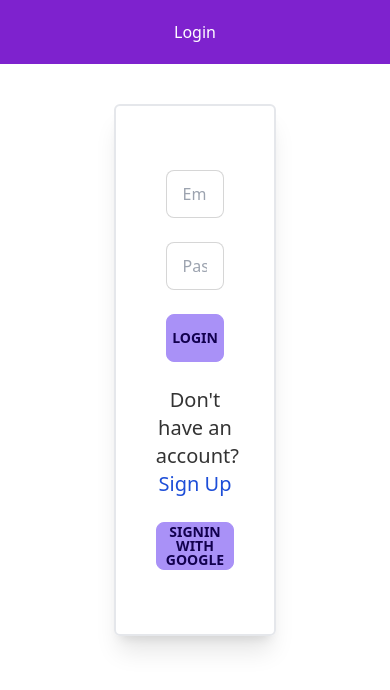
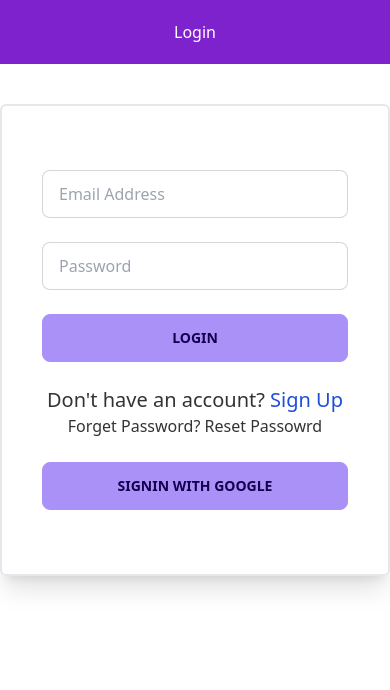
Before and after one commit to bishwajit70/exam-to-do-app, a React (Create React App) app: page /login in a window 390 px wide. Shown: the top 690 px of the page. Built offline with nearby package versions, Linux system fonts and the light colour scheme; no server answers.

Commit message:
responsive done

```diff
--- a/src/components/AddTask.js
+++ b/src/components/AddTask.js
@@ -25,8 +25,8 @@ const AddTask = () => {
     }
 
     return (
-        <div className='w-5/12 border-2 rounded-md shadow-xl p-10 mt-10  mx-auto'>
-            <form onSubmit={handleAddTask} className='mt-6 mx-auto w-9/12'>
+        <div className='lg:w-8/12 border-2 rounded-md shadow-xl p-10 mt-10  mx-auto'>
+            <form onSubmit={handleAddTask} className='mt-6 mx-auto lg:w-full xl:w-9/12'>
                 <input type="text" name='task' placeholder="Task Name" className="input input-bordered w-full " />
                 <input type="text" name='description' placeholder="Description" className="mt-6 input input-bordered w-full " />
                 <button type='submit' className="btn w-full uppercase mt-6 btn-primary" >Add Task</button>
--- a/src/components/Home.js
+++ b/src/components/Home.js
@@ -35,7 +35,7 @@ const Home = () => {
 
 
     return (
-        <div>
+        <div className='rounded-xl grid grid-cols-1 shadow-md mt-10 md:w-11/12 lg:w-11/12 xl:w-11/12 mx-auto p-3 bg-purple-200'>
             {
                 tasks.map(task => <SingleTask
                     key={task._id}
--- a/src/components/Loading.js
+++ b/src/components/Loading.js
@@ -2,10 +2,12 @@ import React from 'react';
 
 const Loading = () => {
     return (
-        <div>
-            <p>Loading........</p>
+        <div className="h-screen flex items-center justify-center space-x-2 animate-bounce">
+            <div className="w-8 h-8 bg-blue-400 rounded-full"></div>
+            <div className="w-8 h-8 bg-green-400 rounded-full"></div>
+            <div className="w-8 h-8 bg-black rounded-full"></div>
         </div>
     );
 };
 
-export default Loading;<p>Loading........</p>
+export default Loading; <p>Loading........</p>
--- a/src/components/Login.js
+++ b/src/components/Login.js
@@ -35,6 +35,14 @@ const Login = () => {
         await signInWithEmailAndPassword(email, password)
     }
 
+    const handleResetPassword = async () => {
+        if (email) {
+            await sendPasswordResetEmail(email);
+            alert('Sent email');
+        }
+        alert('Give your email address')
+
+    }
 
     let from = location.state?.from?.pathname || "/";
 
@@ -49,17 +57,19 @@ const Login = () => {
 
 
     return (
-        <div className='w-5/12 border-2 rounded-md shadow-xl p-10 mt-10  mx-auto'>
+        <div className='md:w-3/4 lg:w-6/12 border-2 rounded-md shadow-xl p-10 mt-10  mx-auto'>
             <div>
-                <form onSubmit={handleSignInWithEmailPassword} className='mt-6 mx-auto w-9/12'>
+                <form onSubmit={handleSignInWithEmailPassword} className='mt-6 mx-auto lg:w-full xl:w-10/12'>
                     <input onBlur={handleEmailBlur} type="email" name='email' placeholder="Email Address" className="input input-bordered w-full " />
                     <input onBlur={handlePasswordBlur} type="password" name='password' placeholder="Password" className="mt-6 input input-bordered w-full " />
                     <button type='submit' className="btn w-full uppercase my-6 btn-primary" >Login</button>
                 </form>
                 <p className='text-xl'>Don't have an account? <Link className='text-blue-700 text-xl' to='/signup'>Sign Up</Link></p>
             </div>
-
-            <button onClick={() => signInWithGoogle()} className="btn w-full uppercase my-6 btn-primary mx-auto w-9/12" >Signin With Google</button>
+            <div>
+                <p>Forget Password? <button onClick={(handleResetPassword)}>Reset Passowrd</button></p>
+            </div>
+            <button onClick={() => signInWithGoogle()} className="btn uppercase my-6 btn-primary mx-auto w-full md:w-full md:w-full xl:w-10/12" >Signin With Google</button>
         </div>
     );
 };
--- a/src/components/SingleTask.js
+++ b/src/components/SingleTask.js
@@ -19,14 +19,15 @@ const SingleTask = (props) => {
     }
 
     return (
-        <div className='flex items-center w-6/12 mx-auto py-5  justify-between'>
-            <div className='text-left w-3/4 mr-5 p-2 bg-purple-300'>
+        <div className=''>
+
+            <div className='bg-purple-300 p-5 rounded-lg'>
                 <h2 className='text-2xl py-2' >{taskname}</h2>
                 <h2>{description}</h2>
             </div>
-            <div className='flex w-1/4 items-center justify-center'>
-                <button className='p-5 mr-5 bg-red-200' onClick={() => handleComplete(_id)}>Complete</button>
-                <button className='p-5 bg-red-500' onClick={() => handleDelete(_id)}>Delete</button>
+            <div className='mt-5 grid grid-cols-1 justify-center items-center'>
+                <button className='p-5 rounded-lg bg-red-300' onClick={() => handleComplete(_id)}>Complete</button>
+                <button className='p-5 mt-5 rounded-lg bg-red-500' onClick={() => handleDelete(_id)}>Delete</button>
             </div>
         </div>
     );
```
